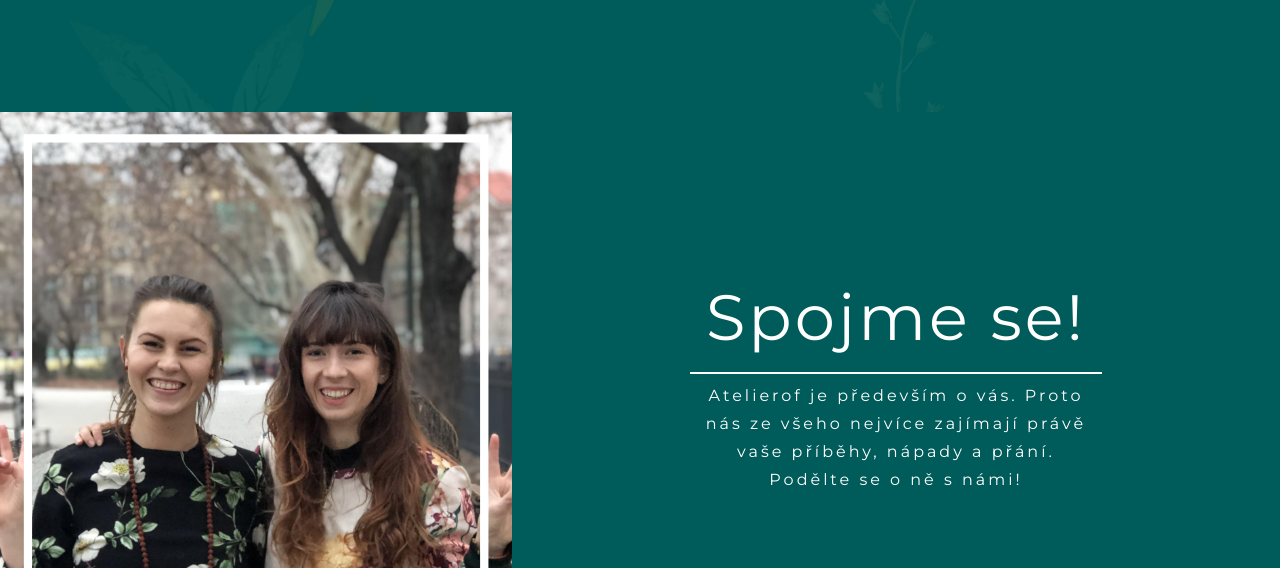
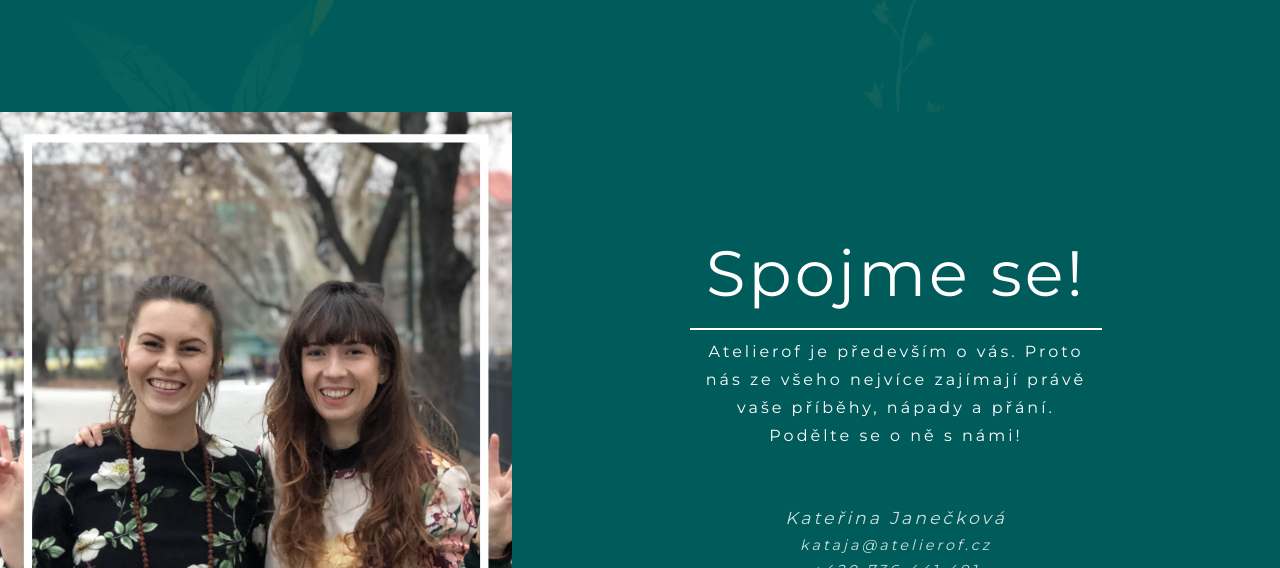
Before and after one commit to zepod/atelierof, a website: page index.html in a window 1280 px wide. Shown: the part 3608-4176 px from the top of the page. Drawn offline with Linux system fonts and the light colour scheme.

Commit message:
Add contact

```diff
--- a/css/creative.css
+++ b/css/creative.css
@@ -394,7 +394,7 @@ section {
 .contect-content p {
   width: 50%;
   text-align: center;
-  margin-bottom: 5rem;
+  margin-bottom: 3rem;
 }
 
 .contact-images {
@@ -629,3 +629,12 @@ html {
   .mobile { display: flex; }
   .body { overflow: hidden; }
 }
+
+.contact-info {
+  margin-bottom: 2em;
+  font-style: italic;
+  padding: 5px 15px;
+  font-size: 0.9em;
+  opacity: 0.8;
+  text-align: center;
+}
--- a/index.html
+++ b/index.html
@@ -226,6 +226,11 @@
         <div class="patreon">
 
         </div>
+        <div class="contact-info">
+          <div style="font-size: 1.2em">Kateřina Janečková</div>
+          <div>kataja@atelierof.cz</div>
+          <div>+420 736 441 491</div>
+        </div>
         <div class="contact-images">
           <a href="https://facebook.com/atelierof"><img id="facebook" src="img/facebook.png"></a>
           <a href="https://www.instagram.com/atelierof.cz"><img id="instagram" src="img/instagram.png"></a>
```
